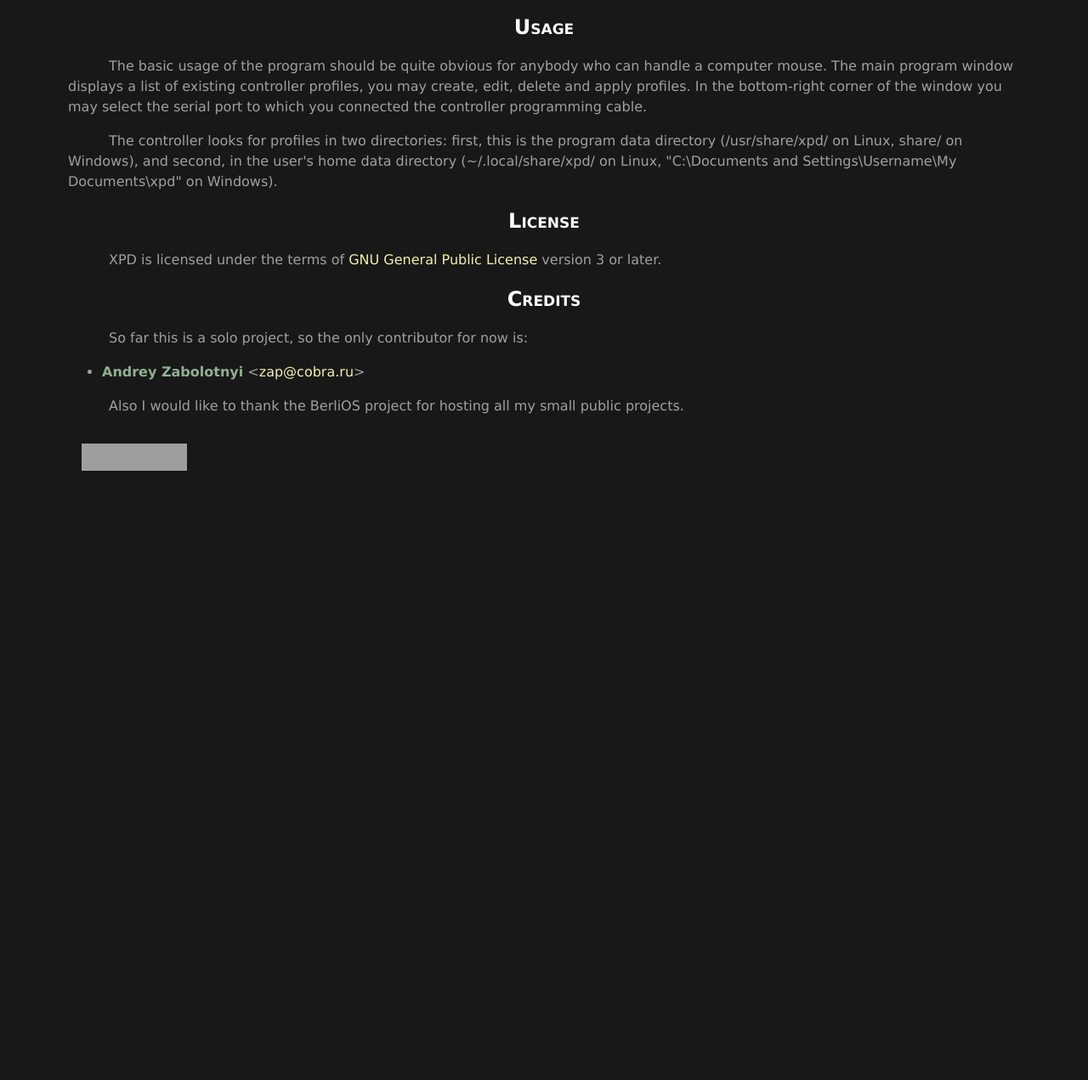
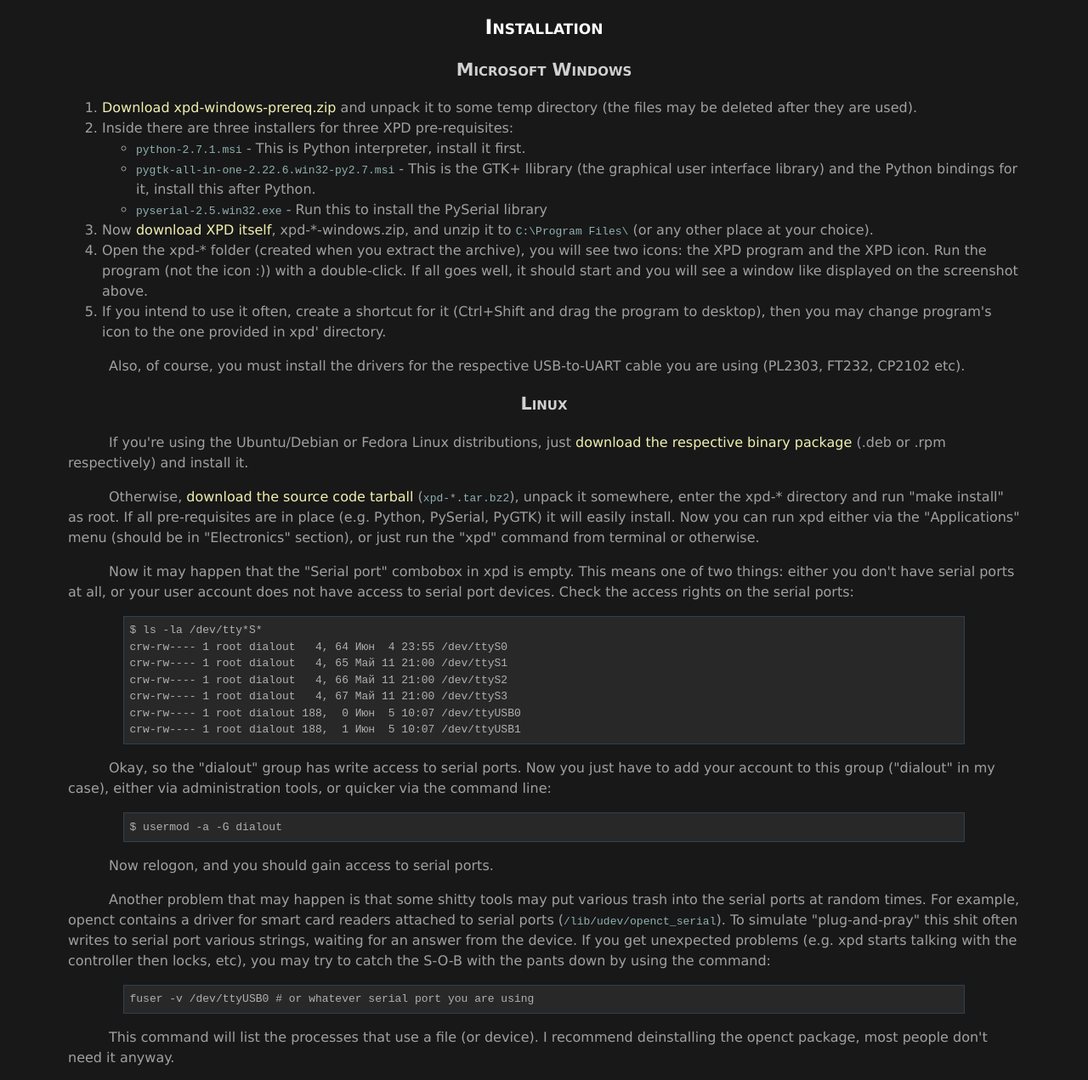
Before and after one commit to BackupTheBerlios/xpd-svn, a plain HTML site: page trunk/docs/index.html in a window 1280 px wide. Shown: the part 1476-2747 px from the top of the page at 85% size. Before the commit the page ends 2050 px from the top, so only its background shows below. Drawn offline with Linux system fonts and the light colour scheme; grey boxes are pictures that could not be loaded.

Commit message:
* Added installation instructions for Windows and Linux  * Global exception catch, now unhandled exceptions won't just hang the program  * Added support for PySerial 2.3

```diff
--- a/trunk/docs/docs.css
+++ b/trunk/docs/docs.css
@@ -48,7 +48,7 @@ pre {
     margin-right: 5em;
     padding: 0.5em;
     border: solid thin #304050;
-    color: #909090;
+    color: #b0b0b0;
     background: #282828;
 }
 
--- a/trunk/docs/index.html
+++ b/trunk/docs/index.html
@@ -95,6 +95,100 @@ Parameter Designer. XPD has chosen to save just the numeric values,
 without the double-colon and textual hint after them.</dd>
 </dl>
 
+<h1>Installation</h1>
+
+<h2>Microsoft Windows</h2>
+
+<ol>
+<li><a href="https://developer.berlios.de/project/showfiles.php?group_id=12389">
+Download xpd-windows-prereq.zip</a> and unpack it to some temp directory (the files
+may be deleted after they are used).</li>
+<li>Inside there are three installers for three XPD pre-requisites:
+<ul>
+<li><code>python-2.7.1.msi</code> - This is Python interpreter, install it first.
+<li><code>pygtk-all-in-one-2.22.6.win32-py2.7.msi</code> - This is the GTK+
+llibrary (the graphical user interface library) and the Python bindings for it,
+install this after Python.
+<li><code>pyserial-2.5.win32.exe</code> - Run this to install the PySerial library
+</ul>
+</li>
+<li>Now <a href="https://developer.berlios.de/project/showfiles.php?group_id=12389">
+download XPD itself</a>, xpd-*-windows.zip, and unzip it to <code>C:\Program Files\</code>
+(or any other place at your choice).</li>
+<li>Open the xpd-* folder (created when you extract the archive), you will see
+two icons: the XPD program and the XPD icon. Run the program (not the icon :))
+with a double-click. If all goes well, it should start and you will see a window
+like displayed on the screenshot above.
+</li>
+<li>If you intend to use it often, create a shortcut for it (Ctrl+Shift and drag
+the program to desktop), then you may change program's icon to the one provided
+in xpd' directory.</li>
+</ol>
+
+<p>Also, of course, you must install the drivers for the respective USB-to-UART
+cable you are using (PL2303, FT232, CP2102 etc).
+</p>
+
+<h2>Linux</h2>
+
+<p>If you're using the Ubuntu/Debian or Fedora Linux distributions, just
+<a href="https://developer.berlios.de/project/showfiles.php?group_id=12389">
+download the respective binary package</a> (.deb or .rpm respectively) and install it.
+</p>
+
+<p>Otherwise, <a href="https://developer.berlios.de/project/showfiles.php?group_id=12389">
+download the source code tarball</a> (<code>xpd-*.tar.bz2</code>), unpack it somewhere,
+enter the xpd-* directory and run "make install" as root. If all pre-requisites are
+in place (e.g. Python, PySerial, PyGTK) it will easily install. Now you can run xpd
+either via the "Applications" menu (should be in "Electronics" section), or just
+run the "xpd" command from terminal or otherwise.
+</p>
+
+<p>Now it may happen that the "Serial port" combobox in xpd is empty. This means
+one of two things: either you don't have serial ports at all, or your user account
+does not have access to serial port devices. Check the access rights on the serial
+ports:
+<p>
+
+<pre>
+$ ls -la /dev/tty*S*
+crw-rw---- 1 root dialout   4, 64 Июн  4 23:55 /dev/ttyS0
+crw-rw---- 1 root dialout   4, 65 Май 11 21:00 /dev/ttyS1
+crw-rw---- 1 root dialout   4, 66 Май 11 21:00 /dev/ttyS2
+crw-rw---- 1 root dialout   4, 67 Май 11 21:00 /dev/ttyS3
+crw-rw---- 1 root dialout 188,  0 Июн  5 10:07 /dev/ttyUSB0
+crw-rw---- 1 root dialout 188,  1 Июн  5 10:07 /dev/ttyUSB1
+</pre>
+
+<p>Okay, so the "dialout" group has write access to serial ports. Now you just have
+to add your account to this group ("dialout" in my case), either via administration
+tools, or quicker via the command line:
+<p>
+
+<pre>
+$ usermod -a -G dialout <userid>
+</pre>
+
+<p>Now relogon, and you should gain access to serial ports.
+</p>
+
+<p>Another problem that may happen is that some shitty tools may put various trash
+into the serial ports at random times. For example, openct contains a driver for
+smart card readers attached to serial ports (<code>/lib/udev/openct_serial</code>).
+To simulate "plug-and-pray" this shit often writes to serial port various strings,
+waiting for an answer from the device. If you get unexpected problems (e.g. xpd
+starts talking with the controller then locks, etc), you may try to catch the
+S-O-B with the pants down by using the command:
+</p>
+
+<pre>
+fuser -v /dev/ttyUSB0 # or whatever serial port you are using
+</pre>
+
+<p>This command will list the processes that use a file (or device).
+I recommend deinstalling the openct package, most people don't need it anyway.
+</p>
+
 <h1>Usage</h1>
 
 <p>The basic usage of the program should be quite obvious for anybody who can
```
Also changed, not shown: 6 other files.
